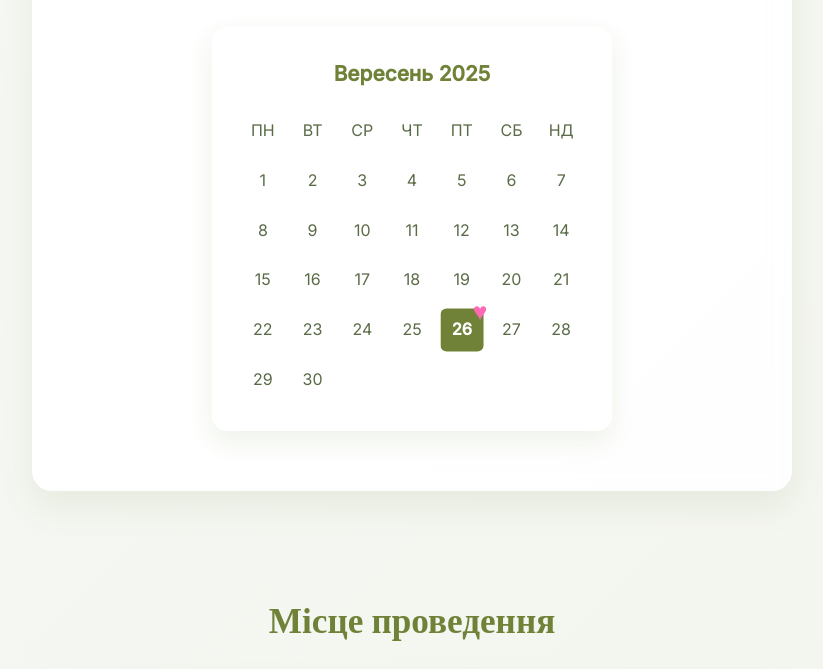
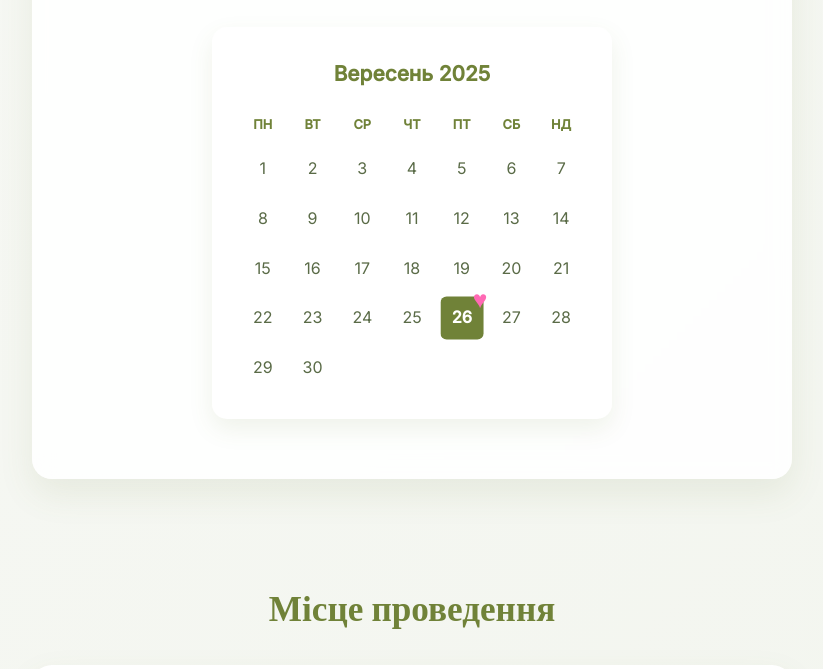
Before and after one commit to Anabolkick/Wedding, a plain HTML site: page index.html in a window 1280 px wide. Shown: the part 1040-1709 px from the top of the page, without its empty margins (228-1051 px from the left). Drawn offline with nearby package versions, Linux system fonts and the light colour scheme.

Commit message:
Update index.html

```diff
--- a/index.html
+++ b/index.html
@@ -207,13 +207,16 @@
         .calendar-day.header {
             font-weight: 700 !important;
             color: #708238 !important;
-            font-size: 0.65rem !important;
+            font-size: 0.8rem !important;
             background: none !important;
             text-transform: uppercase;
             letter-spacing: 0;
             aspect-ratio: auto !important;
             min-height: 20px !important;
+            max-height: 30px !important;
             padding: 5px 0 !important;
+            margin-left: 0;
+            margin-right: 0;
         }
 
         .calendar-day.empty {
@@ -598,12 +601,6 @@
                 font-size: 1rem;
             }
 
-            .calendar-day.header {
-                font-size: 0.85rem !important;
-                letter-spacing: 0.5px;
-                min-height: 25px !important;
-            }
-
             .timeline {
                 padding: 0;
             }
@@ -776,10 +773,6 @@
             .calendar-day {
                 font-size: 0.75rem;
             }
-
-            .calendar-day.header {
-                font-size: 0.6rem !important;
-            }
         }
     </style>
 </head>
@@ -813,13 +806,13 @@
             </div>
             <div class="calendar-grid">
                 <!-- Заголовки днів неділі -->
-                <div class="calendar-day">ПН</div>
-                <div class="calendar-day">ВТ</div>
-                <div class="calendar-day">СР</div>
-                <div class="calendar-day">ЧТ</div>
-                <div class="calendar-day">ПТ</div>
-                <div class="calendar-day">СБ</div>
-                <div class="calendar-day">НД</div>
+                <div class="calendar-day header">ПН</div>
+                <div class="calendar-day header">ВТ</div>
+                <div class="calendar-day header">СР</div>
+                <div class="calendar-day header">ЧТ</div>
+                <div class="calendar-day header">ПТ</div>
+                <div class="calendar-day header">СБ</div>
+                <div class="calendar-day header">НД</div>
 
                 <!-- Перший тиждень (1 вересня - понеділок) -->
                 <div class="calendar-day">1</div>
```
